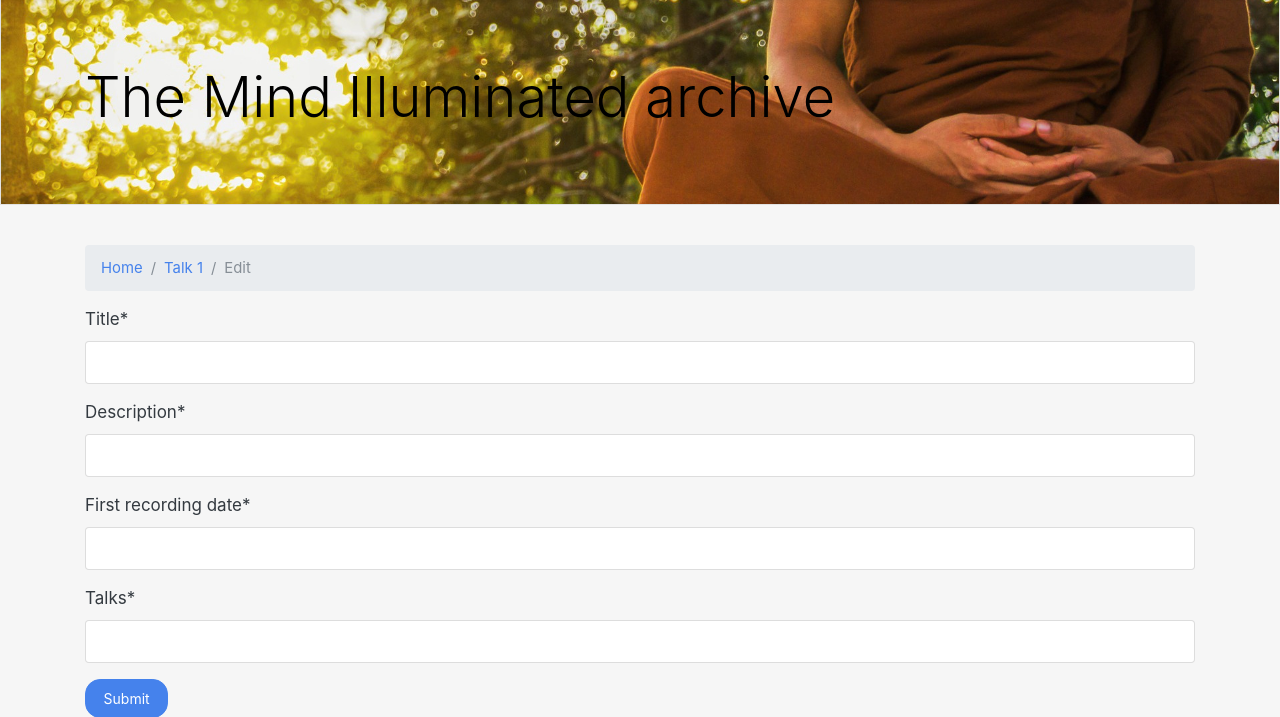
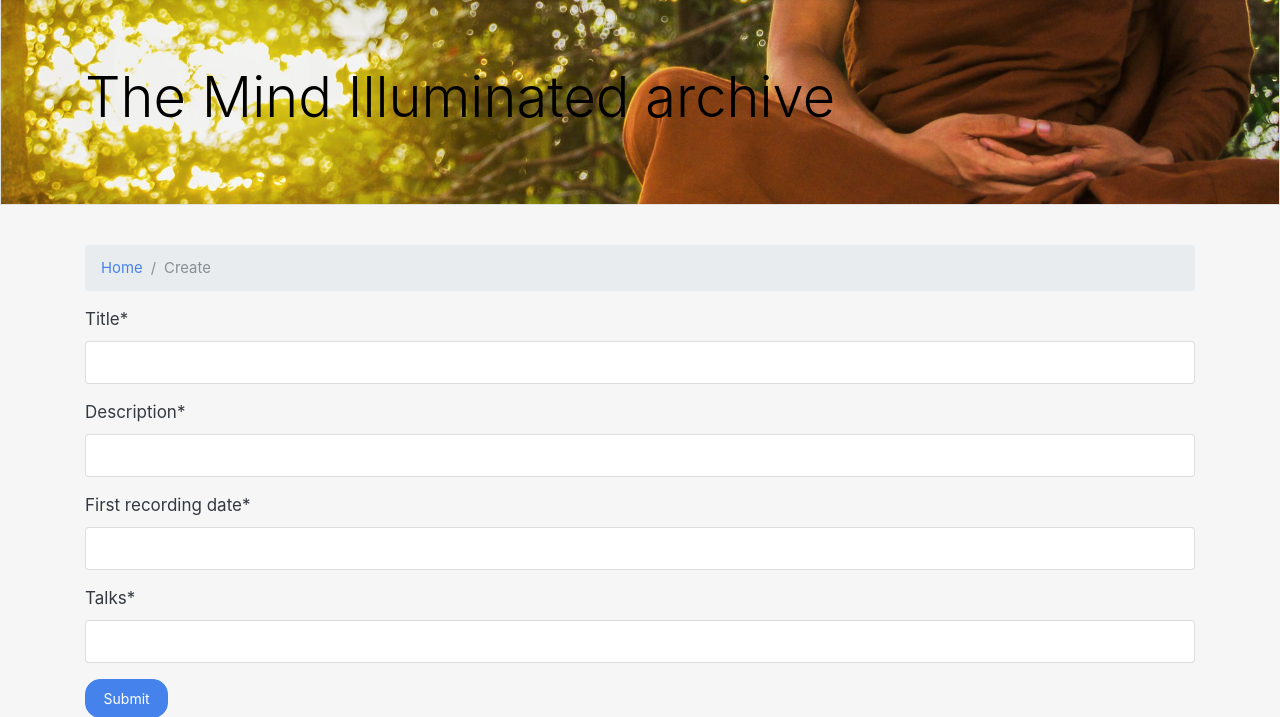
Before and after one commit to esquire900/tmi-archive, a Django app: template talks/templates/playlist/create.html in a window 1280 px wide. Shown: the part 60-777 px from the top of the page. Run offline with Django 3.2, Linux system fonts and the light colour scheme; the template is opened without the code that fills it: values that come from a table or form of the project are taken from there, others are empty; tables that the repository leaves empty hold one stand-in row (values such as "Sample post"); some libraries are stand-ins or nearby versions.

Commit message:
bugfix create page

```diff
--- a/talks/templates/playlist/create.html
+++ b/talks/templates/playlist/create.html
@@ -8,10 +8,7 @@
             <li class="breadcrumb-item">
                 <a href="{% url 'playlist_index' %}">Home</a>
             </li>
-            <li class="breadcrumb-item">
-                <a href="{% url 'playlist_view' pk=playlist.id %}">Talk {{ playlist.id }}</a>
-            </li>
-            <li class="breadcrumb-item active">Edit</li>
+            <li class="breadcrumb-item active">Create</li>
         </ol>
     </nav>
 
```
